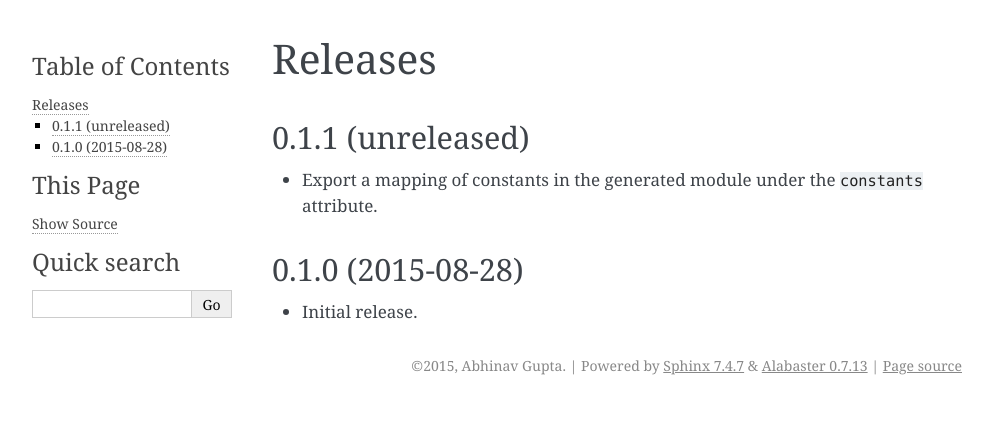
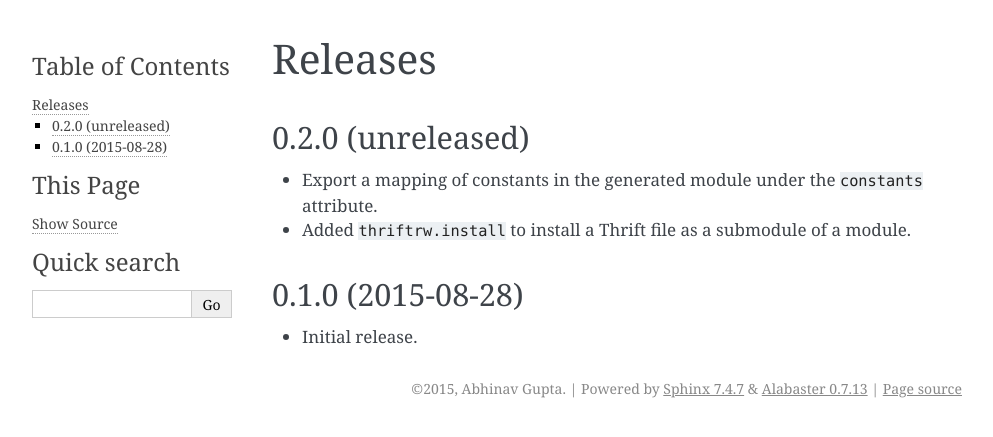
Before and after one commit to thriftrw/thriftrw-python, a Sphinx documentation site: the page built from docs/changelog.rst, in a window 1280 px wide. Shown: the top 437 px of the page, without its empty margins (148-1141 px from the left). Built offline with Sphinx 7.4.7, drawn with Linux system fonts in a browser that asks for light colours.

Commit message:
changelog

```diff
--- a/CHANGELOG.rst
+++ b/CHANGELOG.rst
@@ -1,11 +1,13 @@
 Releases
 ========
 
-0.1.1 (unreleased)
+0.2.0 (unreleased)
 ------------------
 
 - Export a mapping of constants in the generated module under the ``constants``
   attribute.
+- Added ``thriftrw.install`` to install a Thrift file as a submodule of a
+  module.
 
 
 0.1.0 (2015-08-28)
--- a/docs/overview.rst
+++ b/docs/overview.rst
@@ -38,7 +38,7 @@ maps to that generated module. This can be remedied by using
 
     import thriftrw
 
-    thriftrw.install('keyvalue.thrift')
+    keyvalue = thriftrw.install('keyvalue.thrift')
 
 This will install ``keyvalue`` as a submodule of ``some_module`` so that you
 can do,
```
Also changed, not shown: 2 other files.
